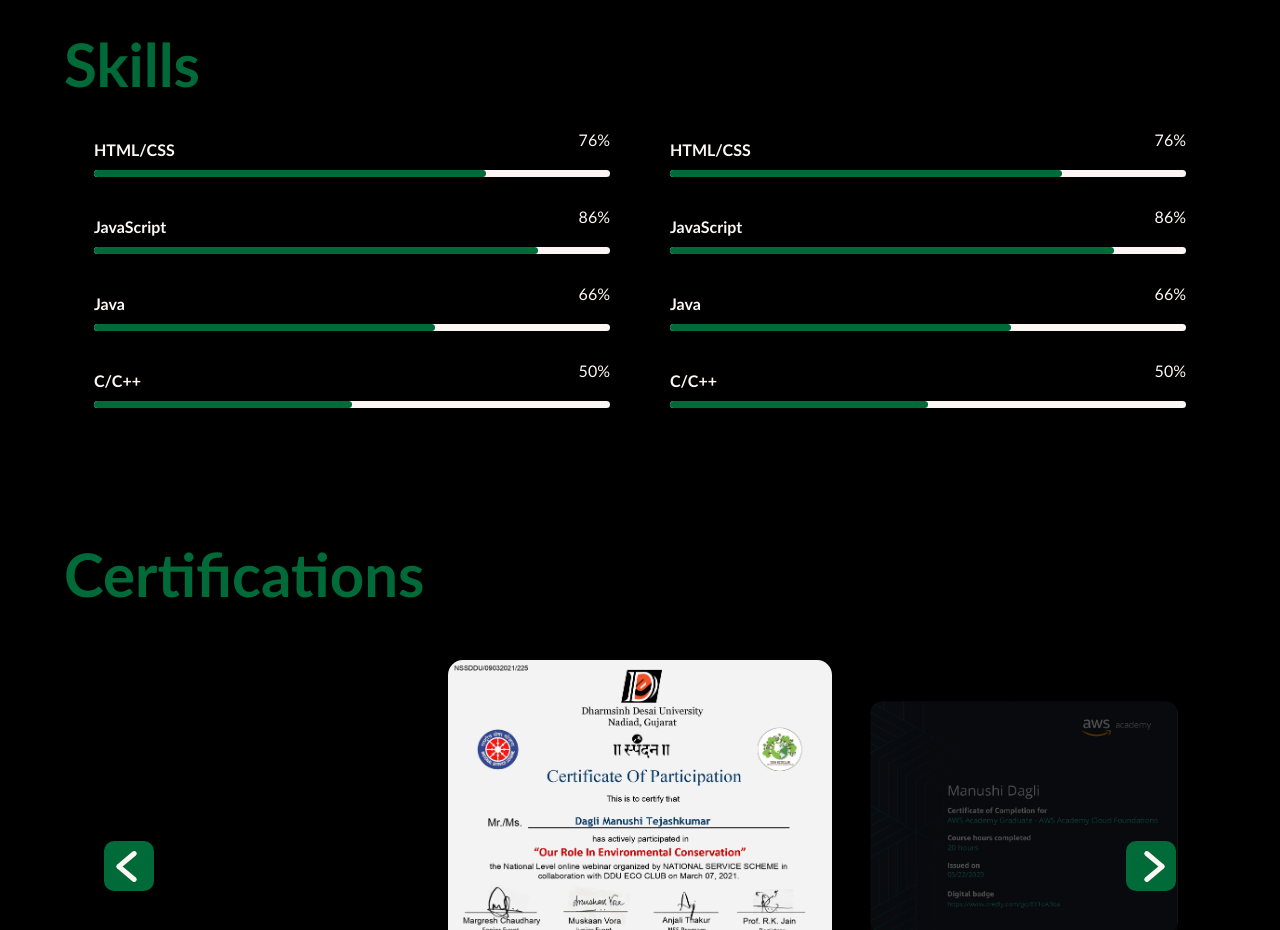
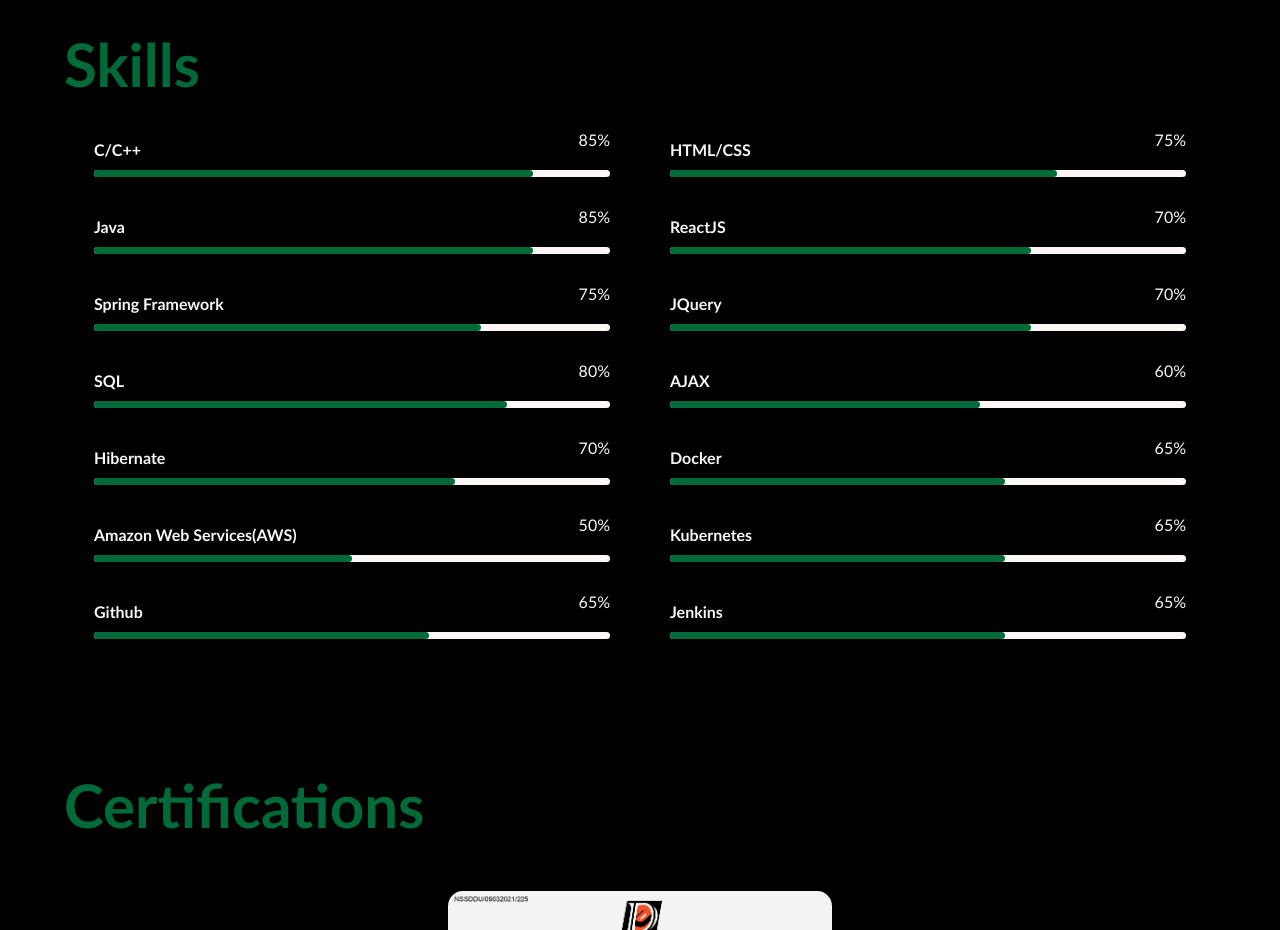
Before and after one commit to manushi-dagli/Manushi-Dagli-Portfolio, a plain HTML site: page index.html in a window 1280 px wide. Shown: the part 2160-3090 px from the top of the page. Drawn offline with nearby package versions, Linux system fonts and the light colour scheme.

Commit message:
Skills added

```diff
--- a/index.html
+++ b/index.html
@@ -81,8 +81,8 @@
 
                 <div class="tab-content" id="hobbies">
                     <ul>
-                        <li>Indian History<span></span></li>
-                        <li>Badminton<span></span></li>
+                        <li>Learning about Indian History<span></span></li>
+                        <li>Playing Badminton<span></span></li>
                         <li>Cooking<span></span></li>
                     </ul>
                 </div>
@@ -286,20 +286,10 @@
                 <div class="skills-left">
                     <!-- ------------skill item----------------------- -->
                     <div class="skill-item">
-                        <h5>HTML/CSS</h5>
+                        <h5>C/C++</h5>
                         <div class="progress">
-                            <div class="progress-in" style="width: 76%;"></div>
-                            <div class="skill-percent">76%</div>
-                        </div>
-                    </div>
-                    <!-- ------------skill item----------------------- -->
-
-                    <!-- ------------skill item----------------------- -->
-                    <div class="skill-item">
-                        <h5>JavaScript</h5>
-                        <div class="progress">
-                            <div class="progress-in" style="width: 86%;"></div>
-                            <div class="skill-percent">86%</div>
+                            <div class="progress-in" style="width: 85%;"></div>
+                            <div class="skill-percent">85%</div>
                         </div>
                     </div>
                     <!-- ------------skill item----------------------- -->
@@ -308,18 +298,58 @@
                     <div class="skill-item">
                         <h5>Java</h5>
                         <div class="progress">
-                            <div class="progress-in" style="width: 66%;"></div>
-                            <div class="skill-percent">66%</div>
+                            <div class="progress-in" style="width: 85%;"></div>
+                            <div class="skill-percent">85%</div>
                         </div>
                     </div>
                     <!-- ------------skill item----------------------- -->
 
                     <!-- ------------skill item----------------------- -->
                     <div class="skill-item">
-                        <h5>C/C++</h5>
+                        <h5>Spring Framework</h5>
+                        <div class="progress">
+                            <div class="progress-in" style="width: 75%;"></div>
+                            <div class="skill-percent">75%</div>
+                        </div>
+                    </div>
+                    <!-- ------------skill item----------------------- -->
+
+                    <!-- ------------skill item----------------------- -->
+                    <div class="skill-item">
+                        <h5>SQL</h5>
+                        <div class="progress">
+                            <div class="progress-in" style="width: 80%;"></div>
+                            <div class="skill-percent">80%</div>
+                        </div>
+                    </div>
+                    <!-- ------------skill item----------------------- -->
+
+                    <!-- ------------skill item----------------------- -->
+                    <div class="skill-item">
+                        <h5>Hibernate</h5>
+                        <div class="progress">
+                            <div class="progress-in" style="width: 70%;"></div>
+                            <div class="skill-percent">70%</div>
+                        </div>
+                    </div>
+                    <!-- ------------skill item----------------------- -->
+
+                    <!-- ------------skill item----------------------- -->
+                    <div class="skill-item">
+                        <h5>Amazon Web Services(AWS)</h5>
                         <div class="progress">
                             <div class="progress-in" style="width: 50%;"></div>
                             <div class="skill-percent">50%</div>
+                        </div>
+                    </div>
+                    <!-- ------------skill item----------------------- -->
+
+                    <!-- ------------skill item----------------------- -->
+                    <div class="skill-item">
+                        <h5>Github</h5>
+                        <div class="progress">
+                            <div class="progress-in" style="width: 65%;"></div>
+                            <div class="skill-percent">65%</div>
                         </div>
                     </div>
                     <!-- ------------skill item----------------------- -->
@@ -331,38 +361,68 @@
                     <div class="skill-item">
                         <h5>HTML/CSS</h5>
                         <div class="progress">
-                            <div class="progress-in" style="width: 76%;"></div>
-                            <div class="skill-percent">76%</div>
+                            <div class="progress-in" style="width: 75%;"></div>
+                            <div class="skill-percent">75%</div>
                         </div>
                     </div>
                     <!-- ------------skill item----------------------- -->
 
                     <!-- ------------skill item----------------------- -->
                     <div class="skill-item">
-                        <h5>JavaScript</h5>
+                        <h5>ReactJS</h5>
                         <div class="progress">
-                            <div class="progress-in" style="width: 86%;"></div>
-                            <div class="skill-percent">86%</div>
+                            <div class="progress-in" style="width: 70%;"></div>
+                            <div class="skill-percent">70%</div>
                         </div>
                     </div>
                     <!-- ------------skill item----------------------- -->
 
                     <!-- ------------skill item----------------------- -->
                     <div class="skill-item">
-                        <h5>Java</h5>
+                        <h5>jQuery</h5>
                         <div class="progress">
-                            <div class="progress-in" style="width: 66%;"></div>
-                            <div class="skill-percent">66%</div>
+                            <div class="progress-in" style="width: 70%;"></div>
+                            <div class="skill-percent">70%</div>
                         </div>
                     </div>
                     <!-- ------------skill item----------------------- -->
 
                     <!-- ------------skill item----------------------- -->
                     <div class="skill-item">
-                        <h5>C/C++</h5>
+                        <h5>AJAX</h5>
                         <div class="progress">
-                            <div class="progress-in" style="width: 50%;"></div>
-                            <div class="skill-percent">50%</div>
+                            <div class="progress-in" style="width: 60%;"></div>
+                            <div class="skill-percent">60%</div>
+                        </div>
+                    </div>
+                    <!-- ------------skill item----------------------- -->
+
+                    <!-- ------------skill item----------------------- -->
+                    <div class="skill-item">
+                        <h5>Docker</h5>
+                        <div class="progress">
+                            <div class="progress-in" style="width: 65%;"></div>
+                            <div class="skill-percent">65%</div>
+                        </div>
+                    </div>
+                    <!-- ------------skill item----------------------- -->
+
+                    <!-- ------------skill item----------------------- -->
+                    <div class="skill-item">
+                        <h5>Kubernetes</h5>
+                        <div class="progress">
+                            <div class="progress-in" style="width: 65%;"></div>
+                            <div class="skill-percent">65%</div>
+                        </div>
+                    </div>
+                    <!-- ------------skill item----------------------- -->
+
+                    <!-- ------------skill item----------------------- -->
+                    <div class="skill-item">
+                        <h5>Jenkins</h5>
+                        <div class="progress">
+                            <div class="progress-in" style="width: 65%;"></div>
+                            <div class="skill-percent">65%</div>
                         </div>
                     </div>
                     <!-- ------------skill item----------------------- -->
```
